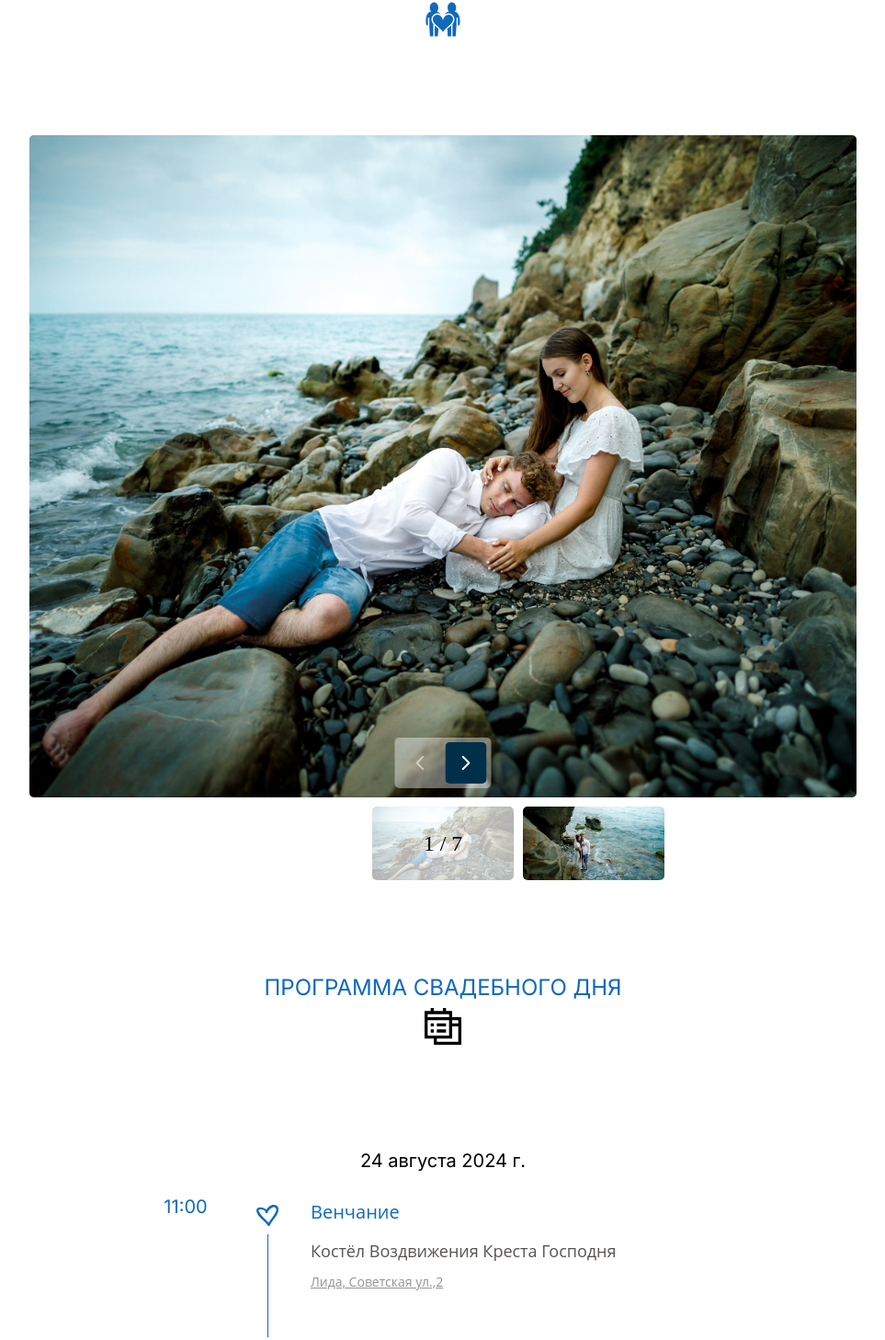
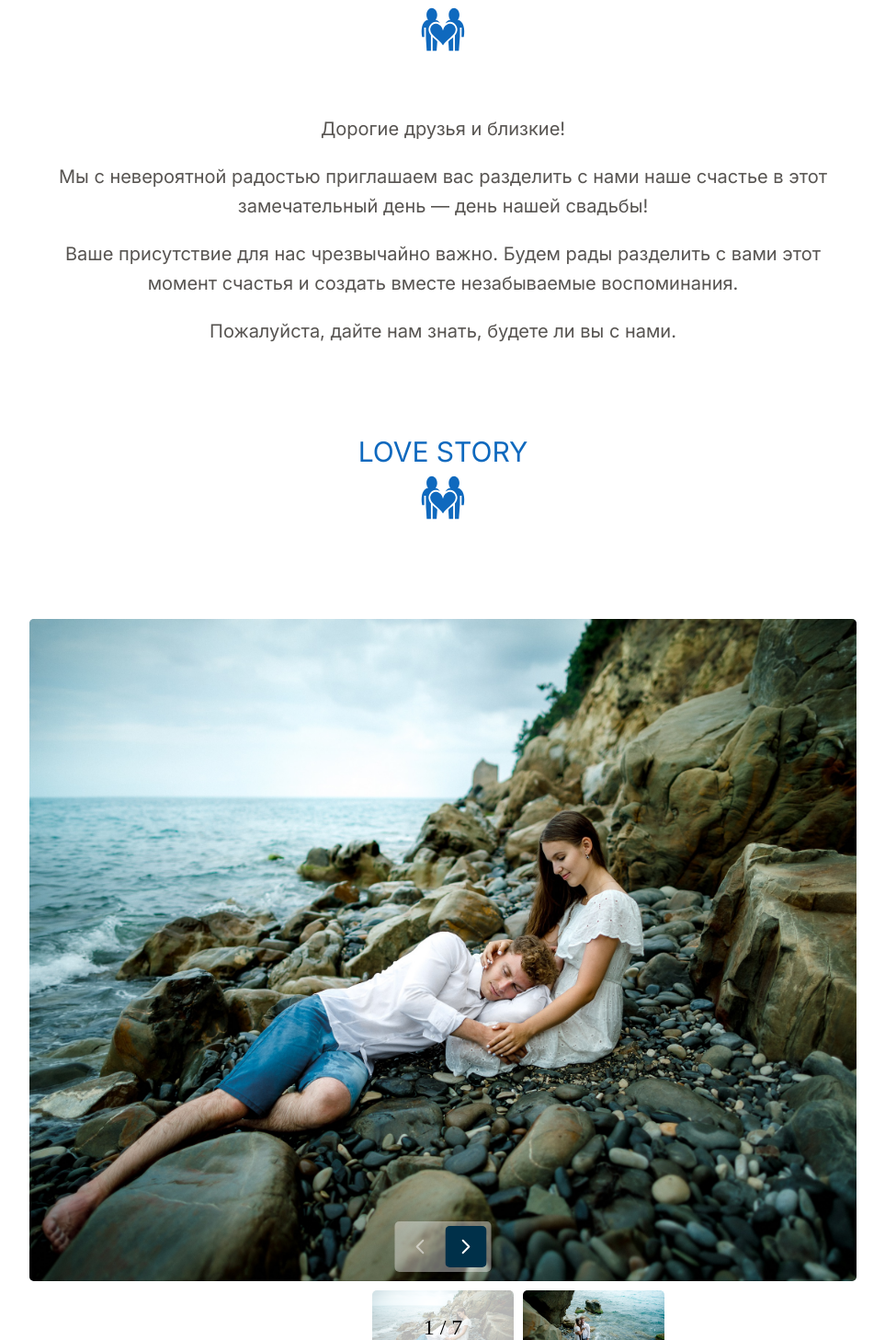
Before and after one commit to dicreate/wedding_invitation, a React (Vite) app: page / in a window 1280 px wide. Shown: the part 933-2390 px from the top of the page at 92% size, without its empty margins (158-1121 px from the left). Built offline with nearby package versions, Linux system fonts and the light colour scheme.

Commit message:
feat: add invitation section

```diff
--- a/src/App.tsx
+++ b/src/App.tsx
@@ -11,7 +11,7 @@ import { FaPersonCircleQuestion } from "react-icons/fa6";
 function App() {
 
   return (
-    <div className={style.appContainer} id="invited">
+    <div className={style.appContainer}>
       <section>
         <Main
           text={
@@ -25,12 +25,26 @@ function App() {
           image="/image2.jpg"
         />
       </section>
-      {/*       'Дима <svg width="50px" height="50px" viewBox="0 0 24 24" xmlns="http://www.w3.org/2000/svg">
-          <path d="M2 9.1371C2 14 6.01943 16.5914 8.96173 18.9109C10 19.7294 11 20.5 12 20.5C13 20.5 14 19.7294 15.0383 18.9109C17.9806 16.5914 22 14 22 9.1371C22 4.27416 16.4998 0.825464 12 5.50063C7.50016 0.825464 2 4.27416 2 9.1371Z" fill="red"/>
-          </svg> Карина <br /> 24.08.2024 <br /> Дорогие друзья и близкие!<br />Мы с невероятной радостью приглашаем вас разделить с нами наше счастье в этот замечательный день — день нашей свадьбы!<br />Ваше присутствие для нас чрезвычайно важно. Будем рады разделить с вами этот момент счастья и создать вместе незабываемые воспоминания.<br />Пожалуйста, дайте нам знать, будете ли вы с нами.' */}
 
-      <section className={style.section} id="loveStory">
-        <div className={style.sectionText}>
+      <div id="invited"></div>
+
+      <section className={style.section}>
+        <div className={style.sectionContent}>
+          <h3 className={style.sectionTitle}>Дима & Карина</h3>
+          <div className={style.sectionIcon}><GiLovers /></div>
+          <div className={style.invitation}>
+            <p>Дорогие друзья и близкие!</p>
+            <p>Мы с невероятной радостью приглашаем вас разделить с нами наше счастье в этот замечательный день — день нашей свадьбы!</p>
+            <p>Ваше присутствие для нас чрезвычайно важно. Будем рады разделить с вами этот момент счастья и создать вместе незабываемые воспоминания.</p>
+            <p>Пожалуйста, дайте нам знать, будете ли вы с нами.</p>
+          </div>
+        </div>
+      </section>
+
+      <div id="loveStory"></div>
+
+      <section className={style.section}>
+        <div className={style.sectionContent}>
           <h3 className={style.sectionTitle}>Love Story</h3>
           <div className={style.sectionIcon}><GiLovers /></div>
         </div>
@@ -46,8 +60,10 @@ function App() {
           ]} />
       </section>
 
-      <section className={`${style.section} ${style.schedule}`} id="schedule">
-        <div className={style.sectionText}>
+      <div id="schedule"></div>
+
+      <section className={`${style.section} ${style.schedule}`}>
+        <div className={style.sectionContent}>
           <h3 className={style.sectionTitle}>Программа свадебного дня</h3>
           <div className={style.sectionIcon}><GrSchedules /></div>
           <span className={style.scheduleDate}>24 августа 2024 г.</span>
@@ -55,8 +71,10 @@ function App() {
         </div>
       </section>
 
-      <section className={style.section} id="ceremonyMap">
-        <div className={style.sectionText}>
+      <div id="ceremonyMap"></div>
+
+      <section className={style.section} >
+        <div className={style.sectionContent}>
           <h3 className={style.sectionTitle}>Венчание</h3>
           <div className={style.sectionIcon}><PiChurch /></div>
           <span>Костёл Воздвижения Креста Господня</span>
@@ -65,8 +83,10 @@ function App() {
         <Map coordinates={[53.889263, 25.303251]} balloon={"Лида, Советская ул.,2"} />
       </section>
 
-      <section className={style.section} id="dinnerMap">
-        <div className={style.sectionText}>
+      <div id="dinnerMap"></div>
+
+      <section className={style.section}>
+        <div className={style.sectionContent}>
           <h3 className={style.sectionTitle}>Выездная регистрация и банкет</h3>
           <div className={style.sectionIcon}><FaUtensils /></div>
           <span>Усадьба "Барыш"</span>
@@ -75,8 +95,10 @@ function App() {
         <Map coordinates={[53.964824, 25.124172]} balloon="Гродненская область, Вороновский район" />
       </section>
 
-      <section className={style.section} id="questions">
-        <div className={style.sectionText}>
+      <div id="questions"></div>
+
+      <section className={style.section}>
+        <div className={style.sectionContent}>
           <h3 className={style.sectionTitle}>Отвечаем на ваши вопросы</h3>
           <div className={style.sectionIcon}><FaPersonCircleQuestion /></div>
           <Questions />
--- a/src/app.module.scss
+++ b/src/app.module.scss
@@ -30,19 +30,29 @@
    }
 }
 
+.invitation {
+   margin-top: 50px;
+   line-height: 1.6;
+   display: flex;
+   flex-direction: column;
+   gap: 20px;
+   max-width: 840px;
+   color: rgba(45, 41, 38, 0.8);
+}
+
 .section {
    margin-top: 100px;
 
-   &Text {
+   &Content {
       text-align: center;
-      font-size: 1.6rem;
+      font-size: 2rem;
       display: flex;
       flex-direction: column;
       gap: 10px;
    }
 
    &Title {
-      font-size: 2.4rem;
+      font-size: 3rem;
       text-transform: uppercase;
       color: rgb(15, 105, 190);
       max-width: 100%;
@@ -50,13 +60,13 @@
    }
 
    &Icon {
-      font-size: 4rem;
+      font-size: 5rem;
       color: rgb(15, 105, 190);
    }
 }
 
 .address {
-   font-size: 1.4rem;
+   font-size: 1.8rem;
    color: rgba(45,41,38,0.8);
 }
 
@@ -68,7 +78,7 @@
 
     &Date {
       margin-top: 100px;
-      font-size: 2rem;
+      font-size: 2.8rem;
     }
 }
 
--- a/src/components/Main/Navigation/index.module.scss
+++ b/src/components/Main/Navigation/index.module.scss
@@ -10,7 +10,7 @@
 
 .navigation li {
    margin-bottom: 0;
-   font-size: 14px;
+   font-size: 1.6rem;
    display: flex;
    text-transform: uppercase;
    height: 100%;
--- a/src/components/Schedule/index.module.scss
+++ b/src/components/Schedule/index.module.scss
@@ -25,11 +25,10 @@
    padding-right: 48px;
    width: 128px;
    color: rgb(15, 105, 190);
-   font-size: 2rem;
+   font-size: 2.4rem;
 }
 
 .details {
-   font-size: 1.8rem;
    line-height: 1.6;
    font-family: "Open Sans",sans-serif;
    box-sizing: border-box;
@@ -42,7 +41,7 @@
    h3 {
       color: rgb(15, 105, 190);
       font-weight: 400;
-      font-size: 2rem;
+      font-size: 2.4rem;
    }
 
    p {
@@ -51,7 +50,7 @@
    }
 
    p.address {
-      font-size: 14px;
+      font-size: 1.8rem;
       margin-top: 8px;
       color: rgba(45,41,38,0.5);
       cursor: pointer;
```
